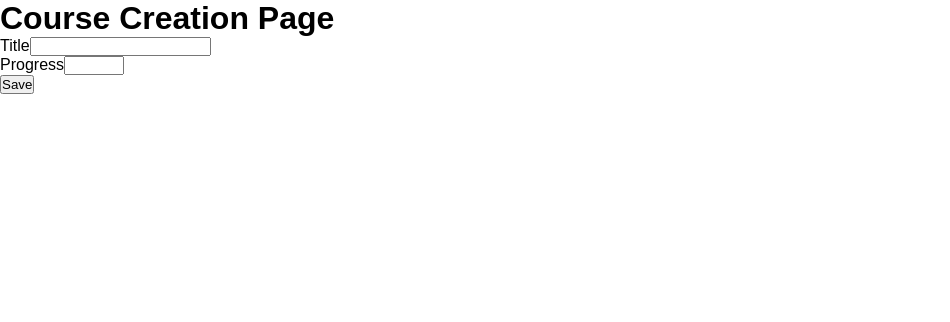
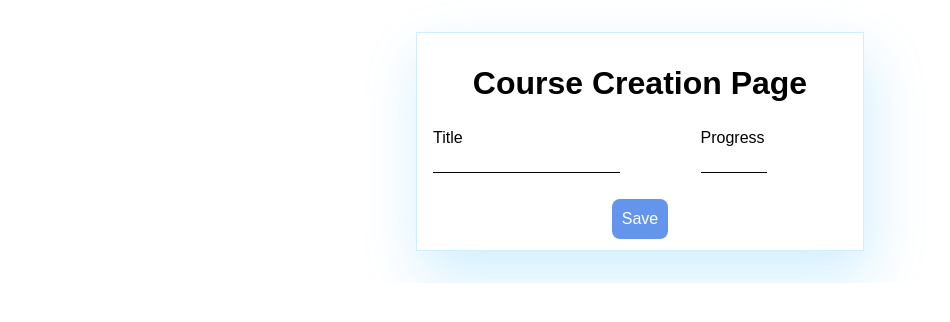
Before and after one commit to ATalaveraDev/courses-progress-reporter, a Next.js app: page /courses/creation in a window 1280 px wide. Shown: the top 322 px of the page, without its empty margins (0-950 px from the left). Built offline with nearby package versions, Linux system fonts and the light colour scheme; no server answers.

Commit message:
I - course creation * Basic CSS styling

```diff
--- /dev/null
+++ b/src/models/course.js
@@ -0,0 +1,14 @@
+export class Course {
+  constructor(title, progress) {
+    this.title = title;
+    this.progress = parseInt(progress);
+  }
+
+  toJSON() {
+    return JSON.stringify(this);
+  }
+
+  isValid() {
+    return this.title && this.progress;
+  }
+}
--- a/src/pages/courses/courses.module.css
+++ b/src/pages/courses/courses.module.css
@@ -29,3 +29,67 @@
   font-style: italic;
   text-decoration: underline;
 }
+
+.creation-container {
+  padding: 1rem;
+  margin: 2rem auto;
+  box-shadow: 5px 25px 55px #16abff33;
+  border: 1px solid #16abff33;
+}
+
+.creation-form {
+  display: grid;
+  grid-template-areas:
+    'title progress'
+    'action action';
+  grid-template-rows: 70px 35px;
+  margin-top: 2rem;
+}
+
+.creation-form .field:nth-child(1) {
+  grid-area: title;
+  grid-column: span;
+}
+
+.creation-form .field:nth-child(2) {
+  grid-area: progress;
+  grid-column: auto;
+}
+
+.field label {
+  display: block;
+}
+
+.field input {
+  border-top: none;
+  border-left: none;
+  border-right: none;
+  border-bottom: 1px solid;
+  outline: none;
+  padding: 5px;
+}
+
+.focused input {
+  border-bottom: 1px solid #00a2ffc0;
+}
+
+.focused label {
+  color: #00a2ffc0;
+}
+
+.action {
+  grid-area: action;
+  justify-self: center;
+}
+
+.action button {
+  width: 100%;
+}
+
+.error {
+  color: red;
+  display: flex;
+  height: 40px;
+  padding: 15px;
+  justify-self: center;
+}
--- a/src/pages/courses/creation.js
+++ b/src/pages/courses/creation.js
@@ -1,43 +1,66 @@
-import { Fragment, useRef } from 'react';
+import { Fragment, useRef, useState } from 'react';
 import { COURSES_API_PATH } from '../../../secrets/keys';
 import { useRouter } from 'next/router';
+import { Course } from '@/models/course';
+import globalClasses from '@/styles/Home.module.css';
+import moduleClasses from './courses.module.css';
 
 export default function CourseCreationPage() {
+  const [submitError, setSubmitError] = useState(false);
+  const [focusedField, setFocusedField] = useState();
   const title = useRef();
   const progress = useRef();
   const router = useRouter();
 
+  function focusHandler(element) {
+    setFocusedField(element);
+  }
+
   async function submitHandler(event) {
     event.preventDefault();
 
-    const value = {
-      title: title.current.value,
-      progress: parseInt(progress.current.value)
-    };
+    const course = new Course(title.current.value, progress.current.value);
 
-    await fetch(`${COURSES_API_PATH}`, {
-      method: 'POST',
-      body: JSON.stringify(value),
-      'Content-Type': 'application/json',
-    });
+    if (course.isValid()) {
+      await fetch(`${COURSES_API_PATH}`, {
+        method: 'POST',
+        body: course.toJSON(),
+        'Content-Type': 'application/json',
+      });
 
-    router.push('/');
+      router.push('/');
+    } else {
+      setSubmitError(true);
+    }
   }
 
   return (
-    <Fragment>
-      <h1>Course Creation Page</h1>
-      <form onSubmit={submitHandler}>
-        <div>
+    <div
+      className={`${globalClasses.container} ${moduleClasses['creation-container']}`}
+    >
+      <h1 className={moduleClasses.title}>Course Creation Page</h1>
+      <form className={moduleClasses['creation-form']} onSubmit={submitHandler}>
+        <div className={`${moduleClasses.field} ${focusedField === 'title' && moduleClasses.focused}`}>
           <label>Title</label>
-          <input type="text" ref={title} />
+          <input type='text' ref={title} onFocus={() => focusHandler('title')} />
         </div>
-        <div>
+        <div className={`${moduleClasses.field} ${focusedField === 'progress' && moduleClasses.focused}`}>
           <label>Progress</label>
-          <input type="number" min="0" max="100" ref={progress} />
+          <input type='number' min='0' max='100' ref={progress} onFocus={() => focusHandler('progress')} />
         </div>
-        <button>Save</button>
+        <div className={moduleClasses.action}>
+          <button
+            className={`${globalClasses.btn} ${globalClasses['btn-submit']}`}
+          >
+            Save
+          </button>
+        </div>
       </form>
-    </Fragment>
+      {submitError && (
+        <p className={`${globalClasses.error} ${moduleClasses.error}`}>
+          Submition canceled due to some error in your form
+        </p>
+      )}
+    </div>
   );
 }
--- a/src/styles/Home.module.css
+++ b/src/styles/Home.module.css
@@ -9,14 +9,24 @@
   border-radius: 0.5rem;
   padding: 10px;
   cursor: pointer;
+  border: none;
 }
 
-.btn:hover {
+
+.btn-link {
+  background-color: blueviolet;
+  color: white;
+}
+
+.btn-link:hover {
   background-color: rgb(60, 11, 106);
 }
 
-.btn-link {
-  background-color: blueviolet;
-  border-color: blueviolet;
+.btn-submit {
+  background-color: cornflowerblue;
   color: white;
 }
+
+.btn-submit:hover {
+  background-color: rgb(80, 118, 188);
+}
```
